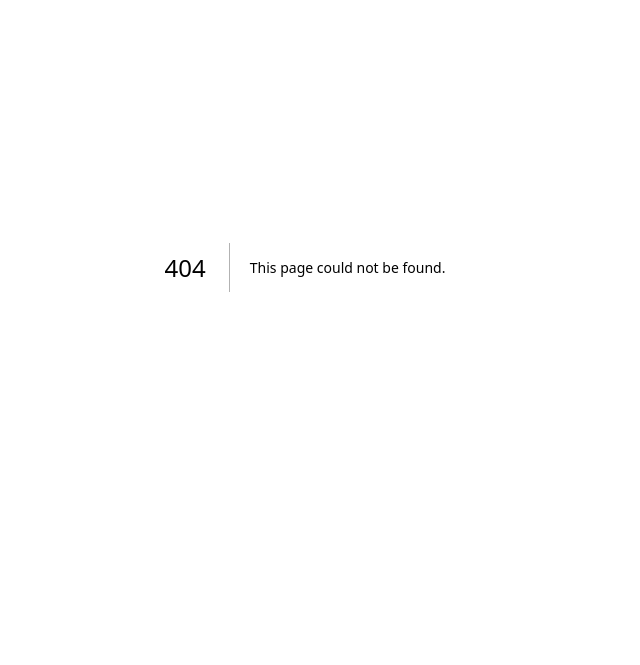
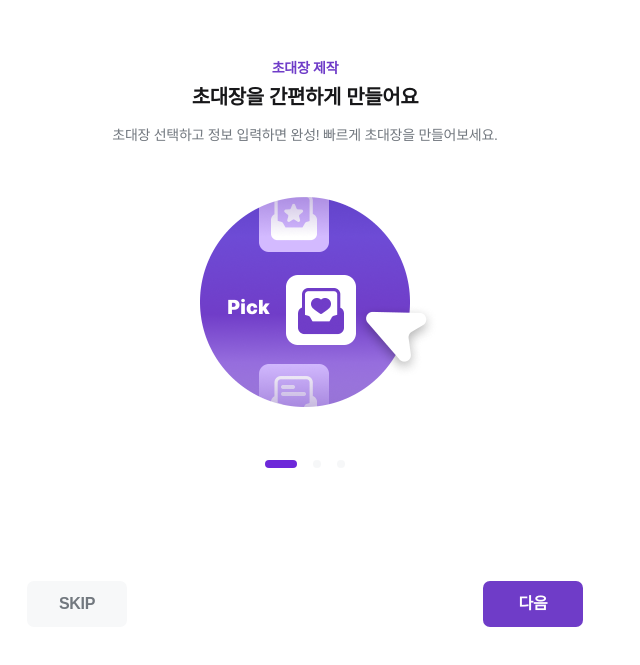
Before and after one commit to dnd-side-project/dnd-12th-6-frontend, a Next.js app: page /onboarding in a window 1280 px wide. Before the commit this address had no page. Shown: the part 133-798 px from the top of the page, without its empty margins (335-975 px from the left). Built offline with nearby package versions, Linux system fonts and the light colour scheme; a web font is replaced by a local one.

Commit message:
feat: 온보딩 페이지 UI

```diff
--- /dev/null
+++ b/src/app/onboarding/page.tsx
@@ -0,0 +1,10 @@
+import { Onboarding } from '@/components/auth/Onboarding';
+import PageContainer from '@/components/layout/PageContainer';
+
+export default function OnboardingPage() {
+  return (
+    <PageContainer>
+      <Onboarding />
+    </PageContainer>
+  );
+}
--- /dev/null
+++ b/src/components/auth/Onboarding.tsx
@@ -0,0 +1,99 @@
+'use client';
+
+import Image from 'next/image';
+import { useRouter } from 'next/navigation';
+import { useRef } from 'react';
+import { Swiper as SwiperType } from 'swiper';
+import 'swiper/css';
+import 'swiper/css/navigation';
+import 'swiper/css/pagination';
+import { Pagination } from 'swiper/modules';
+import { Swiper, SwiperSlide } from 'swiper/react';
+
+import '@/styles/onboarding.css';
+
+const onboardingSlides = [
+  {
+    id: 1,
+    label: '초대장 제작',
+    title: '초대장을 간편하게 만들어요',
+    subText: '초대장 선택하고 정보 입력하면 완성!\n빠르게 초대장을 만들어보세요.',
+    image: '/images/service/onboarding_1.png',
+  },
+  {
+    id: 2,
+    label: '초대 공유하기',
+    title: '친구를 쉽게 초대하세요',
+    subText: '링크 한 번이면 초대 완료!\n원하는 방식으로 초대장을 공유하세요.',
+    image: '/images/service/onboarding_2.png',
+  },
+  {
+    id: 3,
+    label: '모임 관리하기',
+    title: '모임을 편하게 관리해요',
+    subText: '참석 여부를 한눈에 확인!\n모임을 효율적으로 준비해보세요.',
+    image: '/images/service/onboarding_3.png',
+  },
+];
+
+export const Onboarding = () => {
+  const router = useRouter();
+  const swiperRef = useRef<SwiperType | null>(null);
+
+  const handleNext = () => {
+    if (swiperRef.current) {
+      if (swiperRef.current.activeIndex === onboardingSlides.length - 1) {
+        router.push('/login');
+      } else {
+        swiperRef.current.slideNext(); // 다음 슬라이드로 이동
+      }
+    }
+  };
+
+  return (
+    <div className='h-dvh flex justify-center items-center bg-white'>
+      <Swiper
+        modules={[Pagination]}
+        pagination={{ el: '.swiper-pagination', clickable: true }}
+        loop={false}
+        className='w-full max-w-md'
+        onSwiper={(swiper) => (swiperRef.current = swiper)}
+      >
+        {onboardingSlides.map((slide) => (
+          <SwiperSlide key={slide.id}>
+            <div className='flex flex-col items-center justify-center mb-48'>
+              <div className='typo-label1 font-semibold text-primary-strong'>{slide.label}</div>
+              <div className='typo-title font-bold text-gray-7 mt-4 mb-[14px]'>{slide.title}</div>
+              <div className='typo-label1 font-normal text-gray-5 text-center'>{slide.subText}</div>
+              <Image
+                src={slide.image}
+                alt={slide.title}
+                width={360}
+                height={252}
+                className='mt-[30px]'
+              />
+            </div>
+          </SwiperSlide>
+        ))}
+        <div className='swiper-pagination flex justify-center w-full'></div>
+      </Swiper>
+
+      <div className='absolute bottom-[40px] flex justify-between w-full px-[22px]'>
+        {/* SKIP 버튼 -> 특정 페이지로 이동 */}
+        <button
+          onClick={() => router.push('/login')}
+          className='w-[100px] rounded-[7px] py-[11px] bg-gray-1 typo-body font-semibold text-gray-5'
+        >
+          SKIP
+        </button>
+        {/* 다음 버튼 -> 다음 슬라이드로 이동 */}
+        <button
+          onClick={handleNext}
+          className='w-[100px] rounded-[7px] py-[11px] bg-primary-strong typo-body font-semibold text-white'
+        >
+          다음
+        </button>
+      </div>
+    </div>
+  );
+};
--- /dev/null
+++ b/src/styles/onboarding.css
@@ -0,0 +1,20 @@
+.swiper-pagination {
+  display: flex;
+  gap: 8px;
+  align-items: center;
+}
+
+.swiper-pagination-bullet {
+  width: 8px;
+  height: 8px;
+  background-color: #d1d5db; /* 연한 회색 */
+  border-radius: 9999px;
+  transition: all 0.3s ease;
+}
+
+.swiper-pagination-bullet-active {
+  width: 32px; /* 활성화된 페이지는 길게 */
+  height: 8px;
+  background-color: #6d28d9; /* 보라색 */
+  border-radius: 9999px;
+}
```
